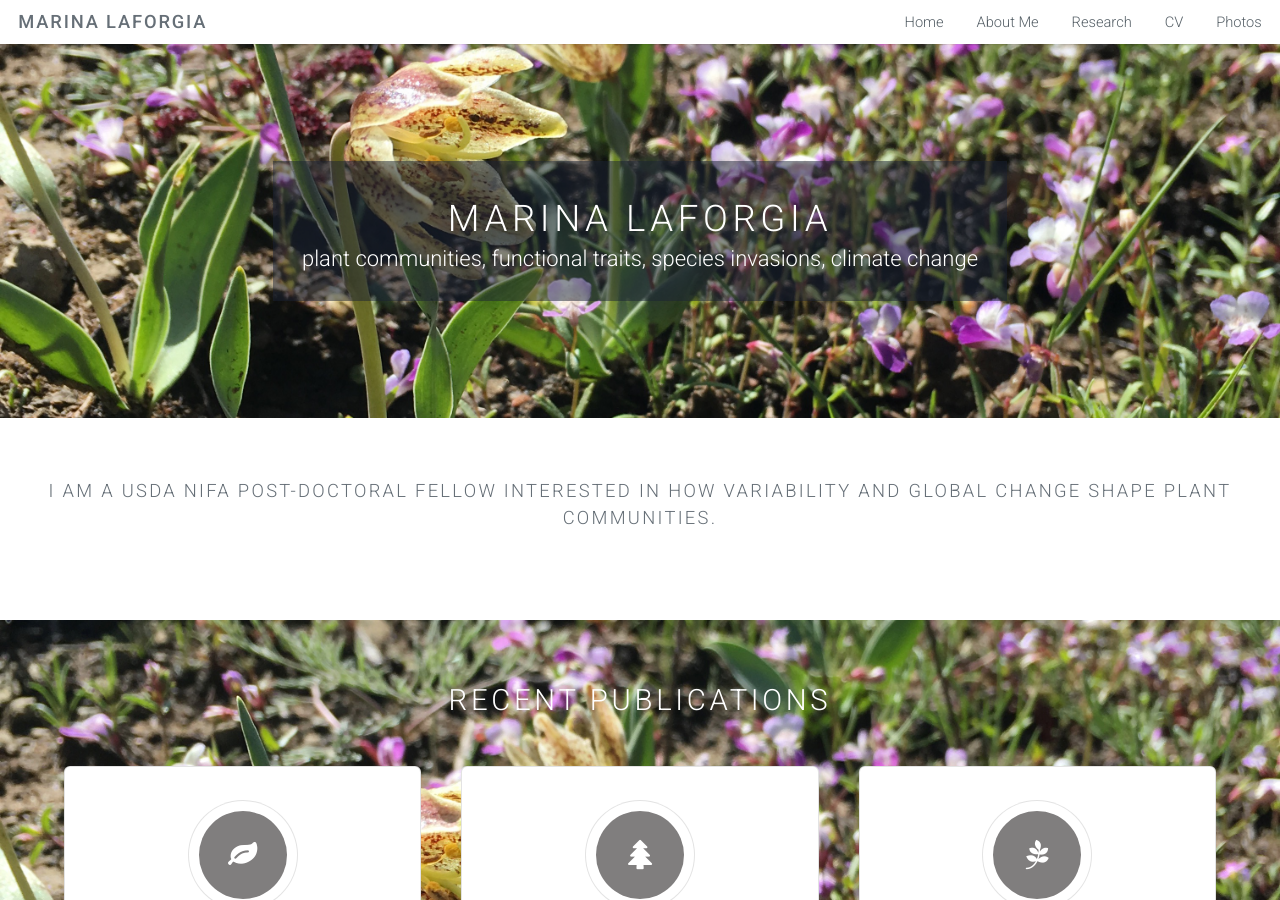
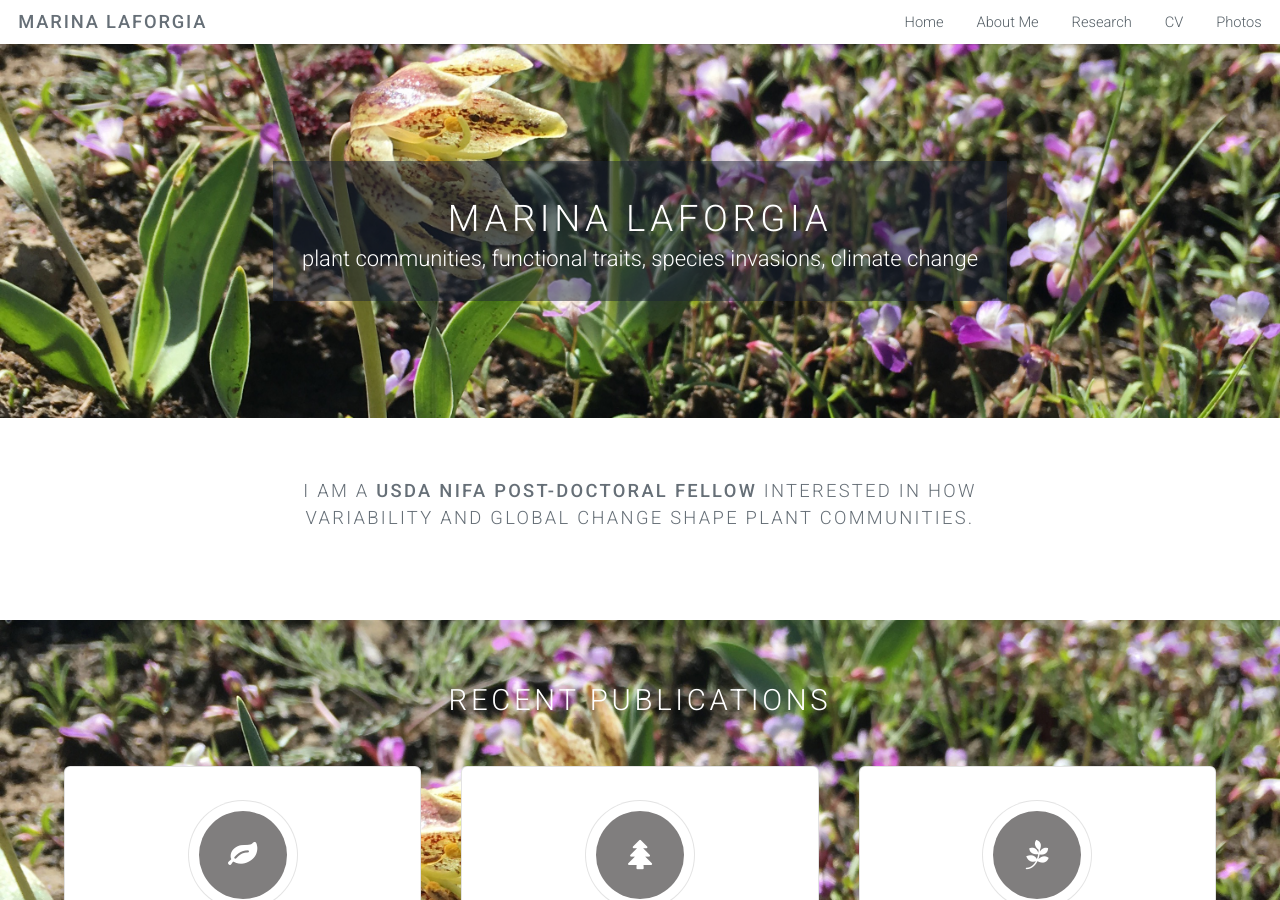
Before and after one commit to marinalaforgia/marinalaforgia.github.io, a Jekyll site: the page built from index.html, in a window 1280 px wide and 900 px high. Built offline with Jekyll 4.4.1, drawn with Linux system fonts in a browser that asks for light colours.

Commit message:
changing header again

```diff
--- a/index.html
+++ b/index.html
@@ -5,7 +5,7 @@
 		<!-- One -->
 			<section id="one" class="wrapper style1">
 				<header class="major">
-					<h3>I am a USDA NIFA Post-Doctoral fellow interested in how variability and global change shape plant communities. </h3>
+					<h3>I am a <b>USDA NIFA Post-Doctoral Fellow</b> interested in how <br> variability and global change shape plant communities. </h3>
 				</header>
 			</section>
 
```
